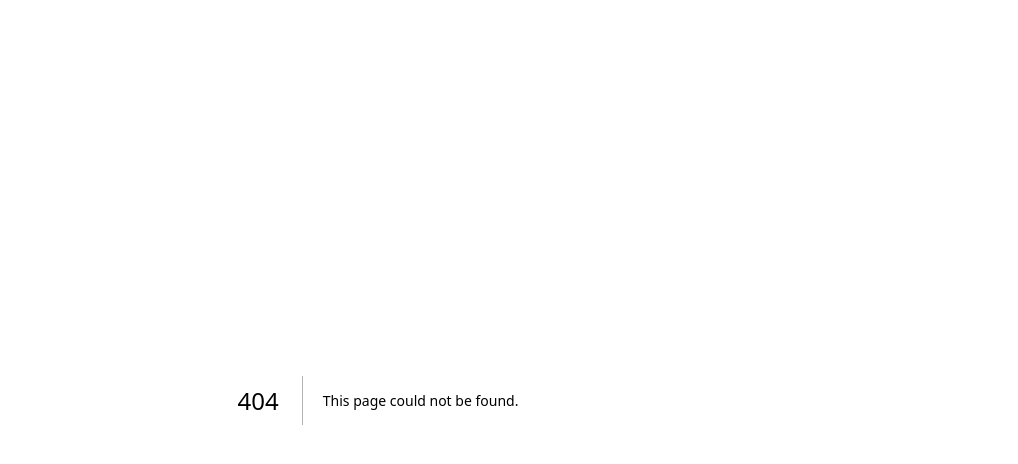
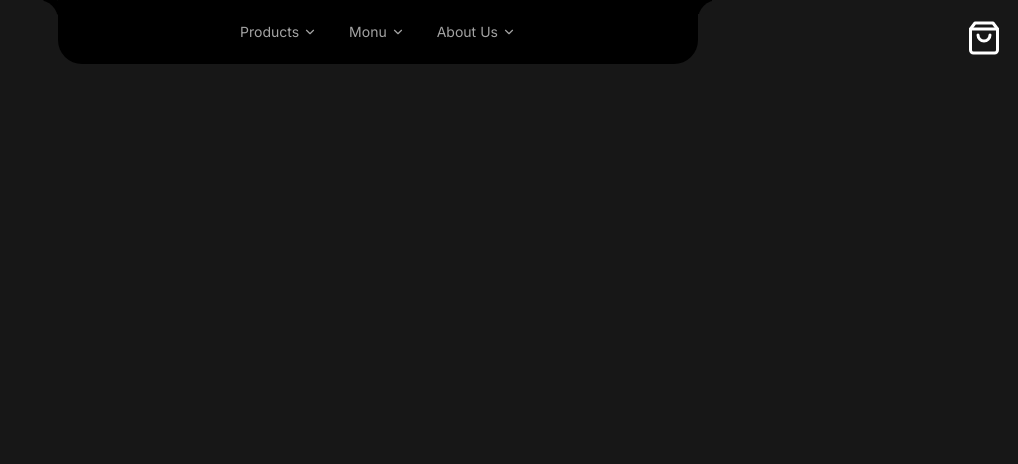
Before and after one commit to abdelkderboukert/CleaningCompanyWS, a Next.js app in the folder frontend/: page /shope/1/1 in a window 1280 px wide. Before the commit this address had no page. Shown: the top 464 px of the page, without its empty margins (262-1280 px from the left). Built offline with nearby package versions, Linux system fonts and the light colour scheme.

Commit message:
"Updated frontend code: modified Content.jsx, added new components, and refactored existing code in shope/[id]/page.jsx, shope/page.jsx, and test/page.jsx."

```diff
--- a/frontend/src/app/auti/Content.jsx
+++ b/frontend/src/app/auti/Content.jsx
@@ -1,25 +1,54 @@
 import React, { useEffect, useState } from "react";
 import { AnimatePresence, motion } from "framer-motion";
+import { FiArrowRight, FiDelete } from "react-icons/fi";
+import Link from "next/link";
+import Basket from "./Basket";
 
 export default function Contentt({ children, basket }) {
+  const [bas, setBas] = useState({})
+  useEffect(() => {
+    setBas(basket)
+  }, [basket]);
+
+  const handleDrag = (ids) => {
+    console.log("hi there");
+    const storedBasket = JSON.parse(sessionStorage.getItem("basket"));
+    const NewBasket = storedBasket.filter((id) => id !== ids);
+    setBas(NewBasket);
+    sessionStorage.setItem("basket", JSON.stringify(NewBasket));
+    console.log("2", JSON.parse(sessionStorage.getItem("basket")));
+
+  };
   const [isHovred, setIsHovred] = useState(false)
   return (
     <div
       onMouseEnter={() => setIsHovred(true)}
       onMouseLeave={() => setIsHovred(false)}
-      className=" absolute flex flex-row h-fit gap-2 w-8 top-0 right-0 text-3xl lg:text-4xl text-white"
+      className=" absolute flex flex-row h-fit w-full gap-2 top-0 right-0 text-3xl lg:text-4xl text-white"
     >
-      {children}
-
+      {/* {children} */}
+      <Basket basket={bas} />
       <AnimatePresence>
-        {isHovred && <Content basket={basket} />}
+        {isHovred && <Content basket={bas} handleDrag={handleDrag} />}
       </AnimatePresence>
     </div>
   );
 }
 
-const Content = ({ basket }) => {
-  const [basket1,setBasket1] = useState([])
+const Content = ({ basket, handleDrag }) => {
+  const [basket1, setBasket1] = useState([]);
+  // const handleDrag = (ids) => (event, info) => {
+  //   const { offset } = info;
+  //   const { width } = event.target.getBoundingClientRect();
+  //   if (Math.abs(offset.x * 1.05) >= width) {
+  //     console.log("hi there");
+  //     const storedBasket = JSON.parse(sessionStorage.getItem("basket"));
+  //     const NewBasket = storedBasket.filter((id) => id !== ids);
+  //     setBasket1(basket1.filter((item) => item.id !==ids));
+  //     basket = basket.filter((id) => id !== ids);
+  //     sessionStorage.setItem("basket", JSON.stringify(NewBasket));
+  //   }
+  // };
   useEffect(() => {
     fetch(`http://localhost:8000/api/plant/?ids=${basket.join(",")}`, {
       method: "GET",
@@ -31,9 +60,9 @@ const Content = ({ basket }) => {
       )
       .catch((error) => console.error(error));
   }, [basket]);
-  console.table(basket1)
   return (
     <motion.div
+      layout
       id="overlay-content"
       initial={{
         opacity: 0,
@@ -47,14 +76,20 @@ const Content = ({ basket }) => {
         opacity: 0,
         y: 8,
       }}
-      className="absolute right-0 top-[calc(100%_+_65px)] w-[calc(100%_-_24px)] sm:w-96 rounded-lg border border-neutral-600 bg-gradient-to-b from-neutral-900 via-neutral-900 to-neutral-800 p-4 mx-3"
+      className="absolute right-0 top-[calc(100%_+_65px)] w-[calc(100%_-_24px)] sm:w-96 rounded-lg border border-neutral-600 bg-gradient-to-b from-neutral-900 via-neutral-900 to-neutral-800 p-4 mx-3 max-h-[calc(100dvh_-_100px)] overflow-auto"
     >
       <Bridge />
       <Nub />
+      <motion.h1
+        initial={{ y: 48, opacity: 0 }}
+        whileInView={{ y: 0, opacity: 1 }}
+        transition={{ ease: "easeInOut", duration: 0.75 }}
+        className="mb-20 font-black uppercase playwrite-pe-f1 text-2xll lg:text-4xl text-white"
+      >
+        <b>Your Basket</b>
+      </motion.h1>
       {basket1.map((b) => (
-        <div key={b.index} className=" w-full h-10 text-white">
-          {b.id}
-        </div>
+        <ScheduleItem key={b.index} plant={b} onDrag={handleDrag} />
       ))}
     </motion.div>
   );
@@ -75,3 +110,37 @@ const Nub = ({}) => {
     />
   );
 };
+
+
+const ScheduleItem = ({ plant, onDrag }) => {
+
+  return (
+    <motion.div
+      layout
+      initial={{ y: 48, opacity: 0 }}
+      whileInView={{ y: 0, opacity: 1 }}
+      transition={{ ease: "easeInOut", duration: 0.75 }}
+      className="mb-9 flex items-center justify-between border-b border-zinc-800 px-3 pb-9"
+      // drag="x"
+      // dragConstraints={{ left: 0, right: 0 }}
+      // dragTransition={{ duration: 0.5, ease: "easeOut" }}
+      // dragElastic={0.75}
+      // onDrag={onDrag(plant.id)}
+    >
+      <div>
+        <p className="mb-1.5 text-xl text-zinc-50">{plant.name}</p>
+        <p className="text-sm uppercase text-zinc-500 max-md:hidden">
+          {plant.description.slice(0, 25)}....
+        </p>
+      </div>
+      <div className="flex items-center gap-1.5 text-end text-sm uppercase text-zinc-500">
+        <p>{plant.price}DA</p>
+        <Link href="/shope/[id]" as={`/shope/${plant.category}/${plant.id}`}>
+          <FiArrowRight />
+        </Link>
+        {/* <div className="" onClick={() => onDrag(plant.id)}></div> */}
+        <FiDelete onClick={() => onDrag(plant.id)} />
+      </div>
+    </motion.div>
+  );
+};
--- /dev/null
+++ b/frontend/src/app/shope/[id]/[ids]/page.jsx
@@ -0,0 +1,65 @@
+"use client";
+import React from 'react'
+import ShiftingDropDown from '@/app/auti/ShiftingDropDown';
+import { motion } from 'framer-motion';
+import { useState, useEffect } from 'react';
+import Contentt from '@/app/auti/Content';
+import Basket from '@/app/auti/Basket';
+
+export default function page({ params }) {
+  const [basket, setBasket] = useState([]);
+
+  useEffect(() => {
+    const storedBasket = sessionStorage.getItem("basket");
+    if (storedBasket != null) {
+      try {
+        setBasket(JSON.parse(storedBasket));
+      } catch (error) {
+        console.error("Error parsing stored basket:", error);
+      }
+    }
+  }, []);
+
+  const handleAddToBasket = (id) => {
+    const newBasket = [...basket, id];
+    setBasket(newBasket);
+    sessionStorage.setItem("basket", JSON.stringify(newBasket));
+  };
+  return (
+    <div className="h-screen w-screen bg-neutral-900" content=" ">
+      <div className=" w-full max-h-14">
+        <motion.div
+          className="mx-auto h-14 w-1/2 bg-black rounded-b-3xl justify-start p-8 text-neutral-200 md:justify-center"
+          initial={{ width: 0 }}
+          animate={{ width: "50%" }}
+          transition={{ duration: 1 }}
+        >
+          <ShiftingDropDown />
+        </motion.div>
+        <motion.div
+          className=" absolute h-5 w-5 top-0 bg-transparent rounded-tr-3xl"
+          style={{
+            marginLeft: "calc( 25% - 20px )",
+            boxShadow: "5.5px -5.5px black",
+          }}
+          initial={{ marginLeft: "calc( 50% - 20px )" }}
+          animate={{ marginLeft: "calc( 25% - 20px )" }}
+          transition={{ duration: 1 }}
+        />
+        <motion.div
+          className=" absolute h-5 w-5 top-0 bg-transparent rounded-tl-3xl"
+          style={{
+            marginLeft: "75%",
+            boxShadow: "-6px -6px black",
+          }}
+          initial={{ marginLeft: "calc( 50% - 20px )" }}
+          animate={{ marginLeft: "calc( 75% )" }}
+          transition={{ duration: 1 }}
+        />
+        <Contentt basket={basket}>
+          <Basket basket={basket} />
+        </Contentt>
+      </div>
+    </div>
+  );
+}
--- a/frontend/src/app/shope/[id]/page.jsx
+++ b/frontend/src/app/shope/[id]/page.jsx
@@ -18,9 +18,19 @@ export default function page({ params }) {
   useEffect(() => {
     const storedBasket = sessionStorage.getItem("basket");
     if (storedBasket != null) {
-      setBasket(JSON.parse(storedBasket));
+      try {
+        setBasket(JSON.parse(storedBasket));
+      } catch (error) {
+        console.error("Error parsing stored basket:", error);
+      }
     }
   }, []);
+
+  const handleAddToBasket = (id) => {
+    const newBasket = [...basket, id];
+    setBasket(newBasket);
+    sessionStorage.setItem("basket", JSON.stringify(newBasket));
+  };
 
   const [hovered, setHovered] = useState(null);
   const handleMouseEnter = (index) => {
@@ -29,11 +39,6 @@ export default function page({ params }) {
 
   const handleMouseLeave = () => {
     setHovered(null);
-  };
-
-  const handleAddToBasket = (id) => {
-    setBasket((basket) => [...basket, id]);
-    sessionStorage.setItem("basket", JSON.stringify(basket));
   };
 
   useEffect(() => {
--- a/frontend/src/app/shope/page.jsx
+++ b/frontend/src/app/shope/page.jsx
@@ -29,14 +29,18 @@ export default function page() {
   useEffect(() => {
     const storedBasket = sessionStorage.getItem("basket");
     if (storedBasket != null) {
-      setBasket(JSON.parse(storedBasket));
+      try {
+        setBasket(JSON.parse(storedBasket));
+      } catch (error) {
+        console.error("Error parsing stored basket:", error);
+      }
     }
-
   }, []);
 
   const handleAddToBasket = (id) => {
-    setBasket((basket) => [...basket, id]);
-    localStorage.setItem("basket", JSON.stringify(basket));
+    const newBasket = [...basket, id];
+    setBasket(newBasket);
+    sessionStorage.setItem("basket", JSON.stringify(newBasket));
   };
 
   return (
@@ -78,7 +82,7 @@ export default function page() {
               transition={{ duration: 1 }}
             />
             <Contentt basket={basket} >
-              <Basket basket={basket} />
+              {/* <Basket basket={basket} /> */}
             </Contentt>
           </div>
           <div className="flex flex-col h-full w-full p-10">
@@ -230,7 +234,9 @@ const ListProd = ({ title, plants, id, handleAddToBasket }) => {
                       <FiShoppingBag />
                     </button>
                     <div className="flex bg-black w-full h-10 justify-center items-center">
-                      <FiMoreVertical />
+                      <Link href="/shope/[id]" as={`/shope/${plant.category}/${plant.id}`}>
+                        <FiMoreVertical />
+                      </Link>
                     </div>
                     <div className="flex bg-black w-full h-10 rounded-bl-xl justify-center items-center">
                       3
@@ -258,7 +264,7 @@ const ListProd = ({ title, plants, id, handleAddToBasket }) => {
       </motion.div>
       <div className="flex h-14 p-1">
         <ButtonRM>
-          <button onClick={() => handleClick(id)}>Go to Page 2</button>
+          <Link href="/shope/[id]" as={`/shope/${id}`}>go to page 2</Link>
         </ButtonRM>
       </div>
     </motion.section>
--- a/frontend/src/app/test/page.jsx
+++ b/frontend/src/app/test/page.jsx
@@ -1,20 +1,115 @@
 "use client";
 import React, { useEffect, useState } from "react";
 import { AnimatePresence, motion } from "framer-motion";
-import Basket from "../auti/Basket";
+import { FiArrowRight } from "react-icons/fi";
+import Link from "next/link";
 
-export default function test({children}) {
-  let a=1
-  const add =() => {
+export default function Contentt({ children }) {
+    let basket=[3,3]
+  const [isHovred, setIsHovred] = useState(false);
+  return (
+    <div
+      onMouseEnter={() => setIsHovred(true)}
+      onMouseLeave={() => setIsHovred(false)}
+      className="absolute flex flex-row h-fit w-full gap-2 top-0 right-0 text-3xl lg:text-4xl text-white"
+    >
+      {children}
 
-    a++;
-    console.log(a)
-  }
-  console.log(a)
-  return (
-    <div>
-      {a}
-      <button onClick={() => add()}>gg</button>
+      <AnimatePresence>
+        {isHovred && <Content basket={basket} />}
+      </AnimatePresence>
     </div>
   );
 }
+
+const Content = ({ basket }) => {
+  const [basket1, setBasket1] = useState([]);
+  useEffect(() => {
+    fetch(`http://localhost:8000/api/plant/?ids=${basket.join(",")}`, {
+      method: "GET",
+    })
+      .then((response) => response.json())
+      .then((data) => setBasket1(data))
+      .catch((error) => console.error(error));
+  }, [basket]);
+  return (
+    <motion.div
+      id="overlay-content"
+      initial={{
+        opacity: 0,
+        y: 8,
+      }}
+      animate={{
+        opacity: 1,
+        y: 0,
+      }}
+      exit={{
+        opacity: 0,
+        y: 8,
+      }}
+      className="absolute right-0 top-[calc(100%_+_65px)] w-[calc(100%_-_24px)] sm:w-96 rounded-lg border border-neutral-600 bg-gradient-to-b from-neutral-900 via-neutral-900 to-neutral-800 p-4 mx-3 max-h-[calc(100dvh_-_100px)] overflow-auto"
+    >
+      <Bridge />
+      <Nub />
+      <motion.h1
+        initial={{ y: 48, opacity: 0 }}
+        whileInView={{ y: 0, opacity: 1 }}
+        transition={{ ease: "easeInOut", duration: 0.75 }}
+        className="mb-20 font-black uppercase playwrite-pe-f1 text-2xll lg:text-4xl text-white"
+      >
+        <b>Your Basket</b>
+      </motion.h1>
+      {basket1.map((b) => (
+        <ScheduleItem key={b.index} plant={b} />
+      ))}
+    </motion.div>
+  );
+};
+
+const Bridge = () => (
+  <div className="absolute -top-[24px] left-0 right-0 h-[24px]" />
+);
+
+const Nub = () => {
+  return (
+    <motion.span
+      style={{
+        clipPath: "polygon(0 0, 100% 0, 50% 50%, 0% 100%)",
+      }}
+      transition={{ duration: 0.25, ease: "easeInOut" }}
+      className="absolute right-3 top-0 h-4 w-4 -translate-x-1/2 -translate-y-1/2 rotate-45 rounded-tl border border-neutral-600 bg-neutral-900"
+    />
+  );
+};
+
+const ScheduleItem = ({ plant }) => {
+  const [x, setX] = useState(0);
+
+  const handleMouseMove = (e) => {
+    setX(e.clientX);
+  };
+
+  return (
+    <motion.div
+      initial={{ y: 48, opacity: 0 }}
+      whileInView={{ y: 0, opacity: 1 }}
+      transition={{ ease: "easeInOut", duration: 0.75 }}
+      className="mb-9 flex items-center justify-between border-b border-zinc-800 px-3 pb-9"
+      onMouseMove={handleMouseMove}
+      style={{ x }}
+    >
+      <div>
+        <p className="mb-1.5 text-xl text-zinc-50">{plant.name}</p>
+        <p className="text-sm uppercase text-zinc-500">
+          {plant.description.slice(0, 25)}....
+        </p>
+      </div>
+      <div className="flex items-center gap-1.5 text-end text-sm uppercase text-zinc-500">
+        <p>{plant.price}DA</p>
+        <Link href="/shope/[id]" as={`/shope/${plant.category}/${plant.id}`}>
+          <FiArrowRight />
+        </Link>
+      </div>
+    </motion.div>
+  );
+};
```
Also changed, not shown: 2 other files (tests, documents, lock files or other folders).
